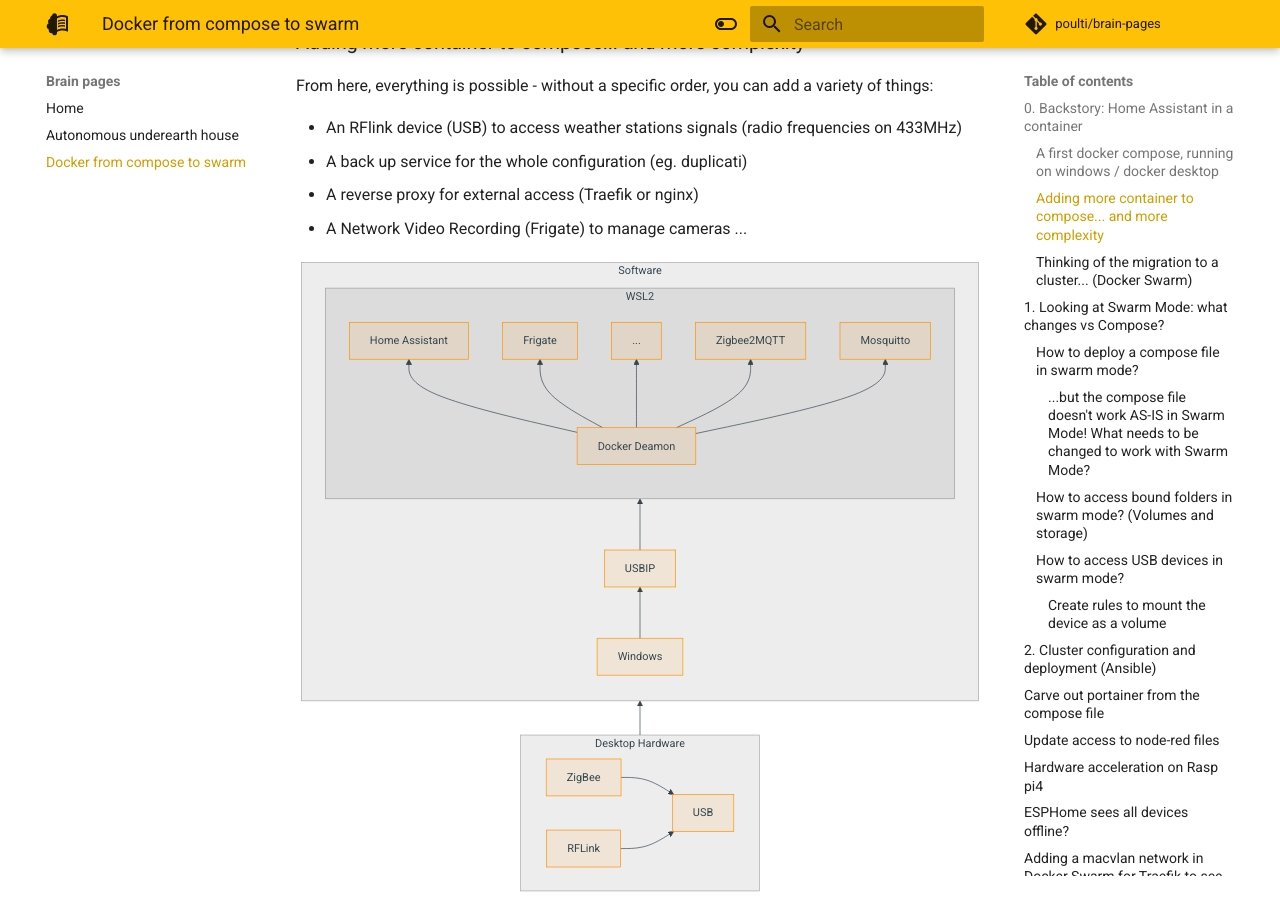
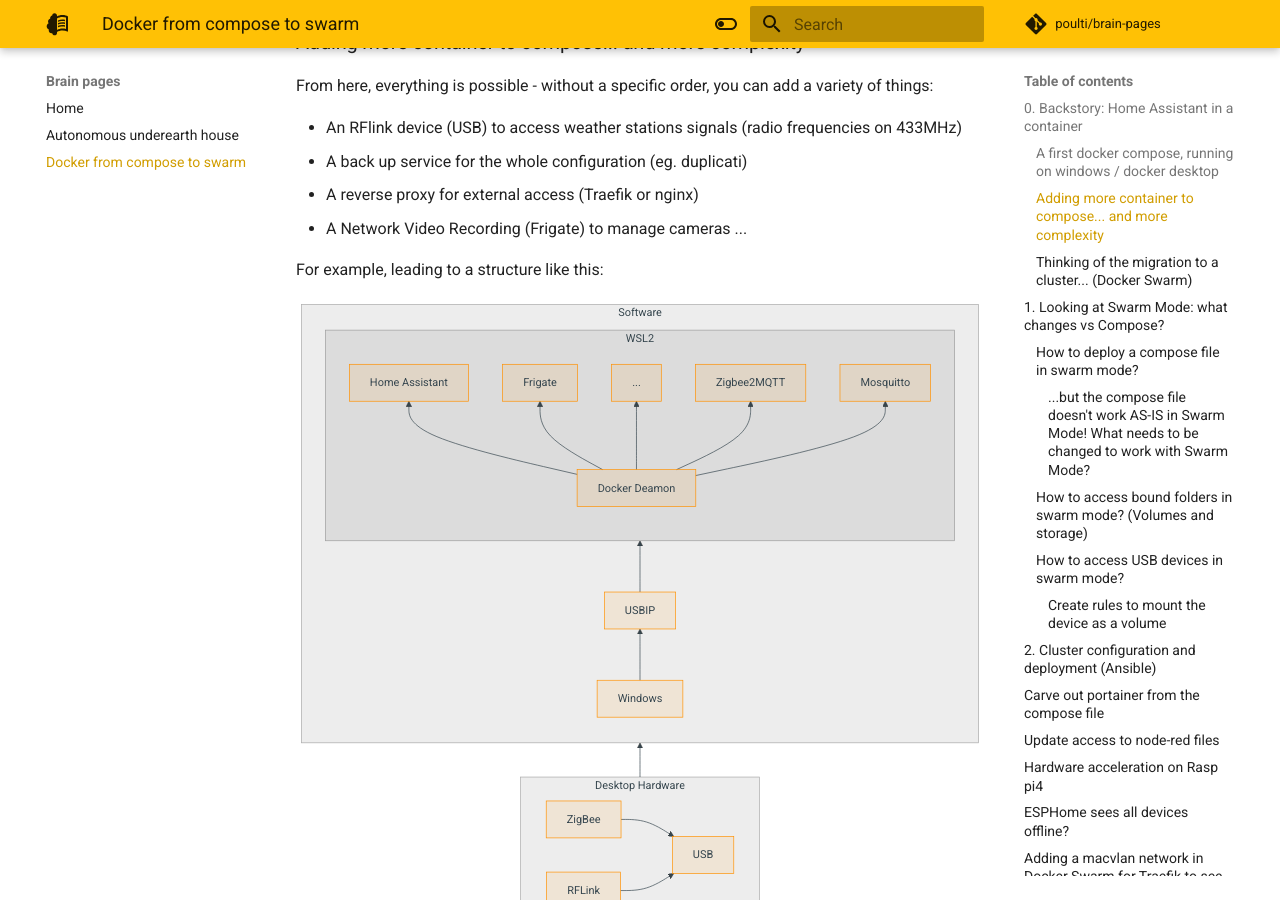
Before and after one commit to poulti/brain-pages, an MkDocs documentation site: the page built from docs/docker-from-compose-to-swarm.md, in a window 1280 px wide and 900 px high, scrolled down 4404 px. Built offline with MkDocs 1.6.1 and Material for MkDocs 9.7.7, drawn with Linux system fonts in a browser that asks for light colours; comment, search, counter and statistics services are not loaded.

Commit message:
Add transition sentence to new mermaid graph

````diff
--- a/docs/docker-from-compose-to-swarm.md
+++ b/docs/docker-from-compose-to-swarm.md
@@ -179,6 +179,8 @@
 - A Network Video Recording (Frigate) to manage cameras
 ...
 
+
+For example, leading to a structure like this:
 
 ``` mermaid
 graph BT
````
